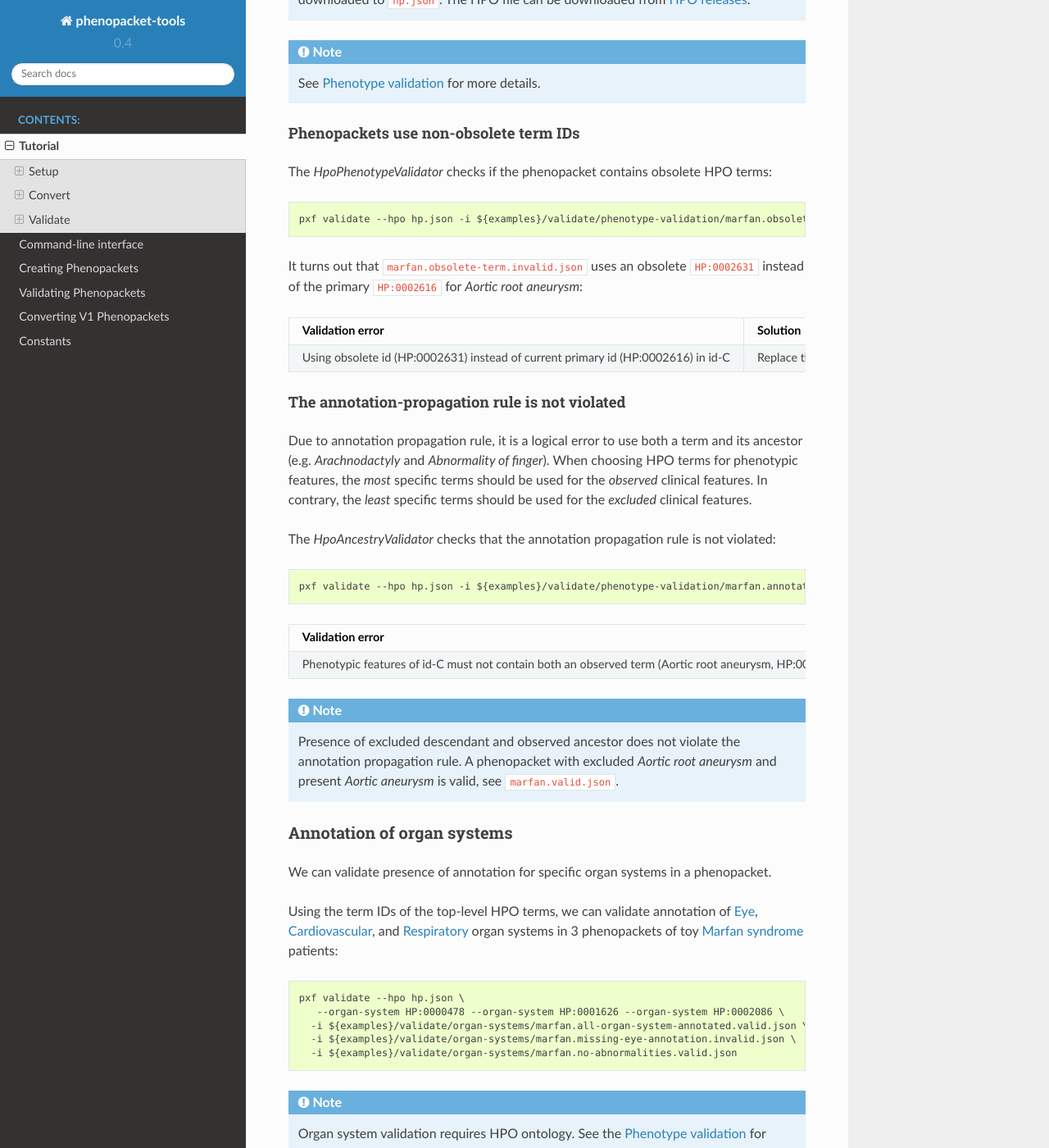
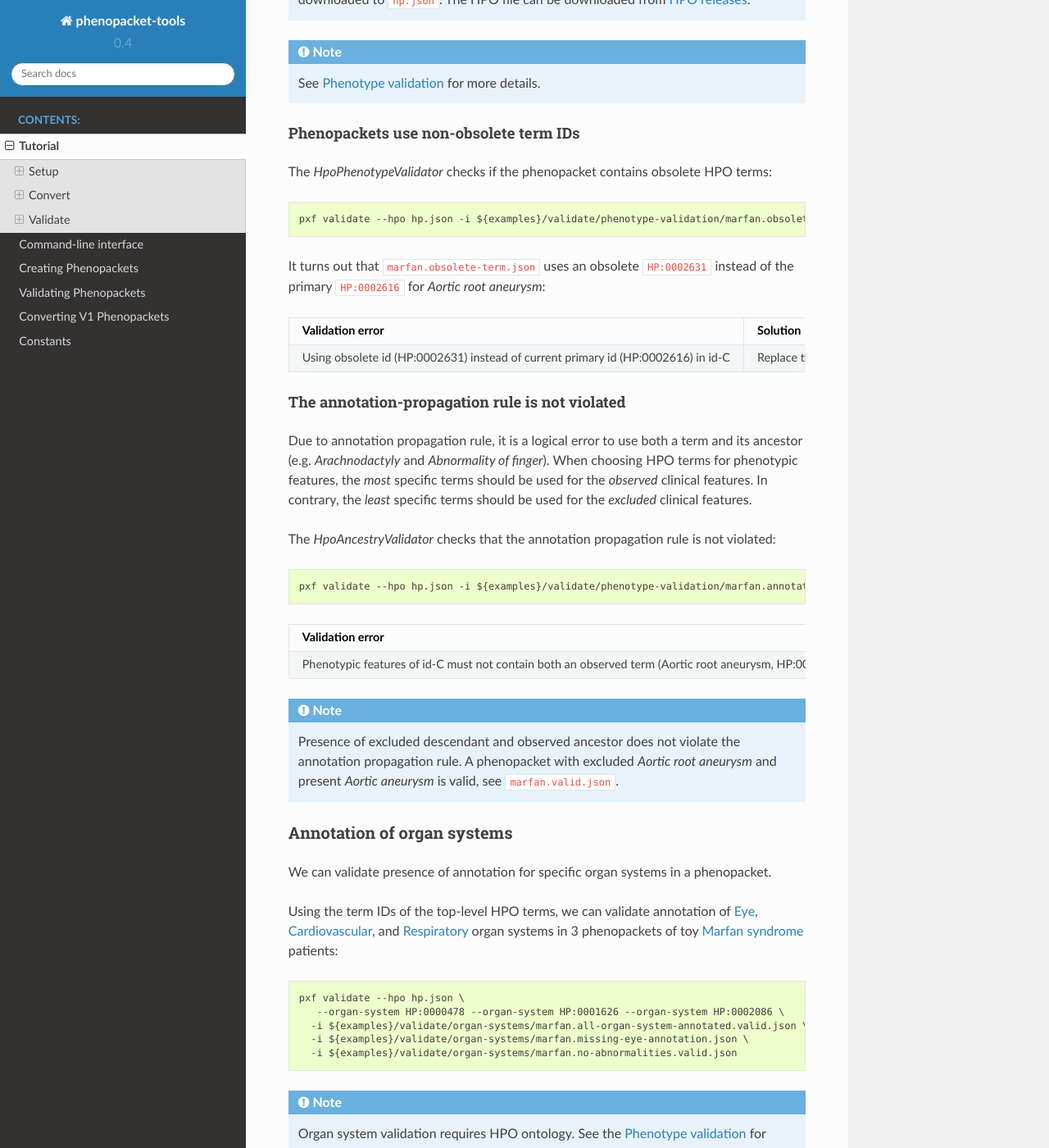
Before and after one commit to phenopackets/phenopacket-tools, a Sphinx documentation site: the page built from docs/tutorial.rst, in a window 1280 px wide and 1400 px high, scrolled down 5877 px. Shown: the whole window at 82% size. Built offline with Sphinx 7.4.7 and the Read the Docs theme 2.0.0, drawn with Linux system fonts in a browser that asks for light colours; some of the changed text lies outside the part shown.

Commit message:
Rename example phenopacket files.
Signed-off-by: Daniel Danis <daniel.gordon.danis@protonmail.com>

```diff
--- a/docs/tutorial.rst
+++ b/docs/tutorial.rst
@@ -214,10 +214,10 @@
 Using the custom JSON schema via ``--require`` option will point out issues in the 4 example phenopackets::
 
   pxf validate --require ${examples}/validate/custom-json-schema/hpo-rare-disease-schema.json \
-    -i ${examples}/validate/custom-json-schema/marfan.no-subject.invalid.json \
-    -i ${examples}/validate/custom-json-schema/marfan.no-phenotype.invalid.json \
-    -i ${examples}/validate/custom-json-schema/marfan.not-hpo.invalid.json \
-    -i ${examples}/validate/custom-json-schema/marfan.no-time-at-last-encounter.invalid.json
+    -i ${examples}/validate/custom-json-schema/marfan.no-subject.json \
+    -i ${examples}/validate/custom-json-schema/marfan.no-phenotype.json \
+    -i ${examples}/validate/custom-json-schema/marfan.not-hpo.json \
+    -i ${examples}/validate/custom-json-schema/marfan.no-time-at-last-encounter.json
 
 .. csv-table::
   :header: "Validation error", "Solution"
@@ -253,9 +253,9 @@
 
 The `HpoPhenotypeValidator` checks if the phenopacket contains obsolete HPO terms::
 
-  pxf validate --hpo hp.json -i ${examples}/validate/phenotype-validation/marfan.obsolete-term.invalid.json
+  pxf validate --hpo hp.json -i ${examples}/validate/phenotype-validation/marfan.obsolete-term.json
 
-It turns out that ``marfan.obsolete-term.invalid.json`` uses an obsolete ``HP:0002631`` instead of
+It turns out that ``marfan.obsolete-term.json`` uses an obsolete ``HP:0002631`` instead of
 the primary ``HP:0002616`` for *Aortic root aneurysm*:
 
 .. csv-table::
@@ -275,13 +275,13 @@
 
 The `HpoAncestryValidator` checks that the annotation propagation rule is not violated::
 
-  pxf validate --hpo hp.json -i ${examples}/validate/phenotype-validation/marfan.annotation-propagation-rule.invalid.json
+  pxf validate --hpo hp.json -i ${examples}/validate/phenotype-validation/marfan.annotation-propagation-rule.json
 
 .. csv-table::
   :header: "Validation error", "Solution"
   :widths: 350, 550
 
-  "Phenotypic features of id-C must not contain both an observed term (Aortic root aneurysm, HP:0002616) and an observed ancestor (Aortic aneurysm, HP:0004942)", Remove the less specific term
+  "Phenotypic features of id-C must not contain both an observed term (Aortic root aneurysm, HP:0002616) and an observed ancestor (Aortic aneurysm, HP:0004942)", Remove the ancestor term
 
 .. note::
   Presence of excluded descendant and observed ancestor does not violate the annotation propagation rule.
@@ -303,14 +303,14 @@
   pxf validate --hpo hp.json \
      --organ-system HP:0000478 --organ-system HP:0001626 --organ-system HP:0002086 \
     -i ${examples}/validate/organ-systems/marfan.all-organ-system-annotated.valid.json \
-    -i ${examples}/validate/organ-systems/marfan.missing-eye-annotation.invalid.json \
+    -i ${examples}/validate/organ-systems/marfan.missing-eye-annotation.json \
     -i ${examples}/validate/organ-systems/marfan.no-abnormalities.valid.json
 
 .. note::
   Organ system validation requires HPO ontology. See the :ref:`rstphenotypevalidationtutorial` for more details about getting
   the HPO file.
 
-The `HpoOrganSystemValidator` will point out one error in the `marfan.missing-eye-annotation.invalid.json` phenopacket:
+The `HpoOrganSystemValidator` will point out one error in the `marfan.missing-eye-annotation.validjson` phenopacket:
 
 .. csv-table::
    :header: "Validation error", "Solution"
```
Also changed, not shown: other parts of docs/tutorial.rst (+7 -0 lines), 22 other files.
